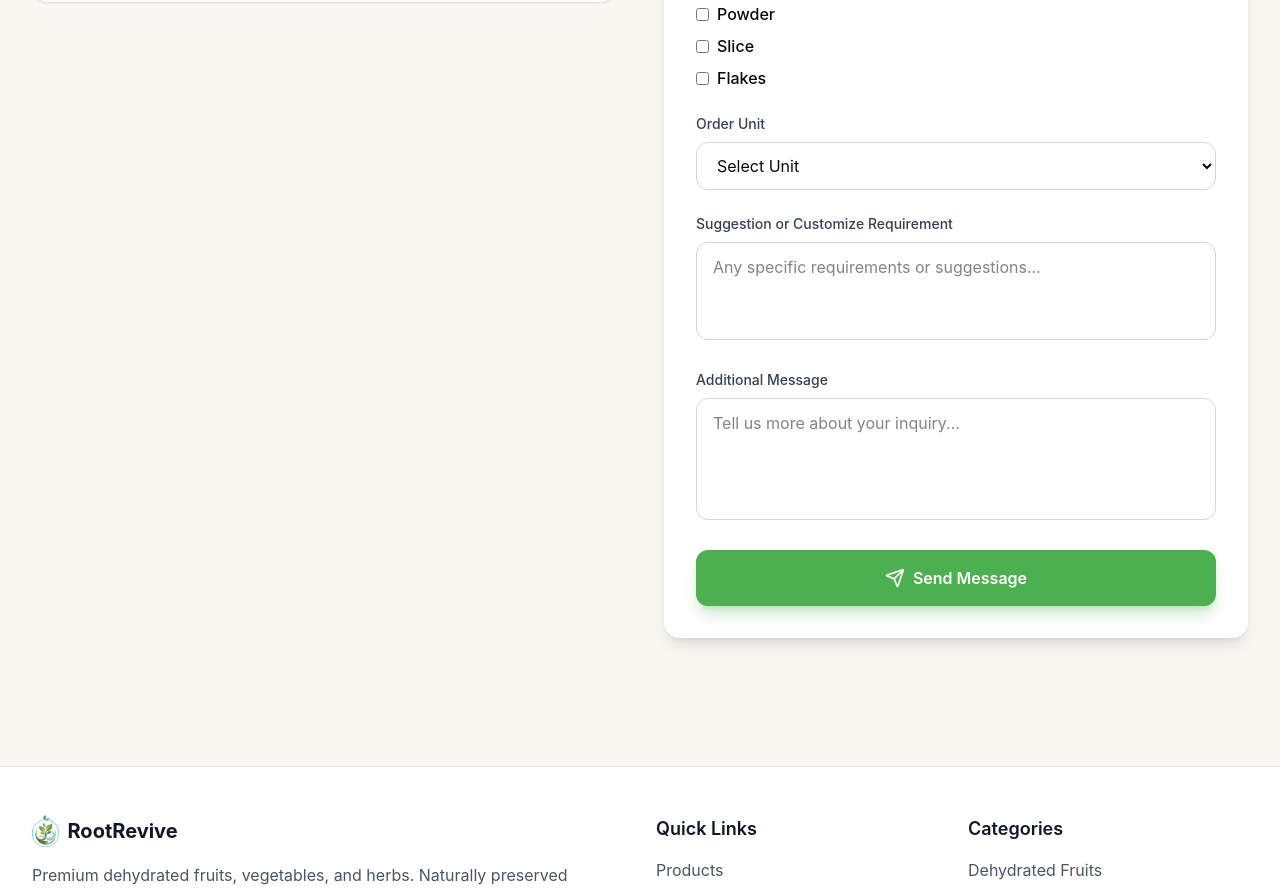
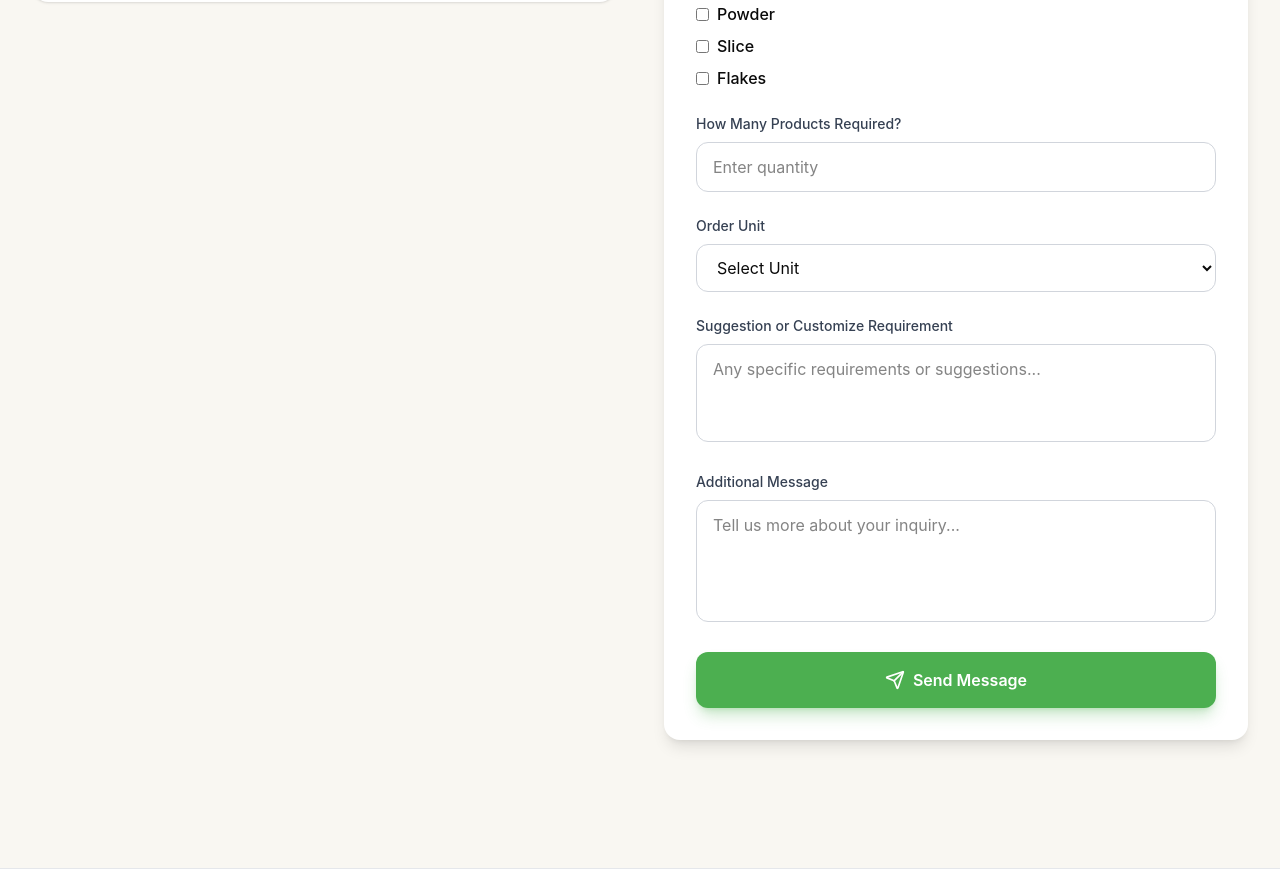
Before and after one commit to JD08JD/RootRevive, a React (Vite) app: page /contact in a window 1280 px wide. Shown: the part 790-1680 px from the top of the page. Built offline with nearby package versions, Linux system fonts and the light colour scheme; no server answers; the database is empty.

Commit message:
quantity

```diff
--- a/src/app/pages/ContactPage.tsx
+++ b/src/app/pages/ContactPage.tsx
@@ -9,6 +9,7 @@ export default function ContactPage() {
     contactNumber: "",
     interestedProductName: "",
     interestedProducts: [] as string[],
+    quantityRequired: "",
     orderUnit: "",
     suggestion: "",
     message: ""
@@ -27,6 +28,7 @@ export default function ContactPage() {
         contactNumber: "",
         interestedProductName: "",
         interestedProducts: [],
+        quantityRequired: "",
         orderUnit: "",
         suggestion: "",
         message: ""
@@ -240,6 +242,21 @@ export default function ContactPage() {
                 </div>
 
                 <div>
+                  <label htmlFor="quantityRequired" className="block text-sm font-medium text-gray-700 mb-2">
+                    How Many Products Required?
+                  </label>
+                  <input
+                    type="number"
+                    id="quantityRequired"
+                    min="1"
+                    value={formData.quantityRequired}
+                    onChange={(e) => setFormData({ ...formData, quantityRequired: e.target.value })}
+                    className="w-full px-4 py-3 border border-gray-300 rounded-xl focus:outline-none focus:ring-2 focus:ring-[#4CAF50] focus:border-transparent transition-all"
+                    placeholder="Enter quantity"
+                  />
+                </div>
+
+                <div>
                   <label htmlFor="orderUnit" className="block text-sm font-medium text-gray-700 mb-2">
                     Order Unit
                   </label>
```
